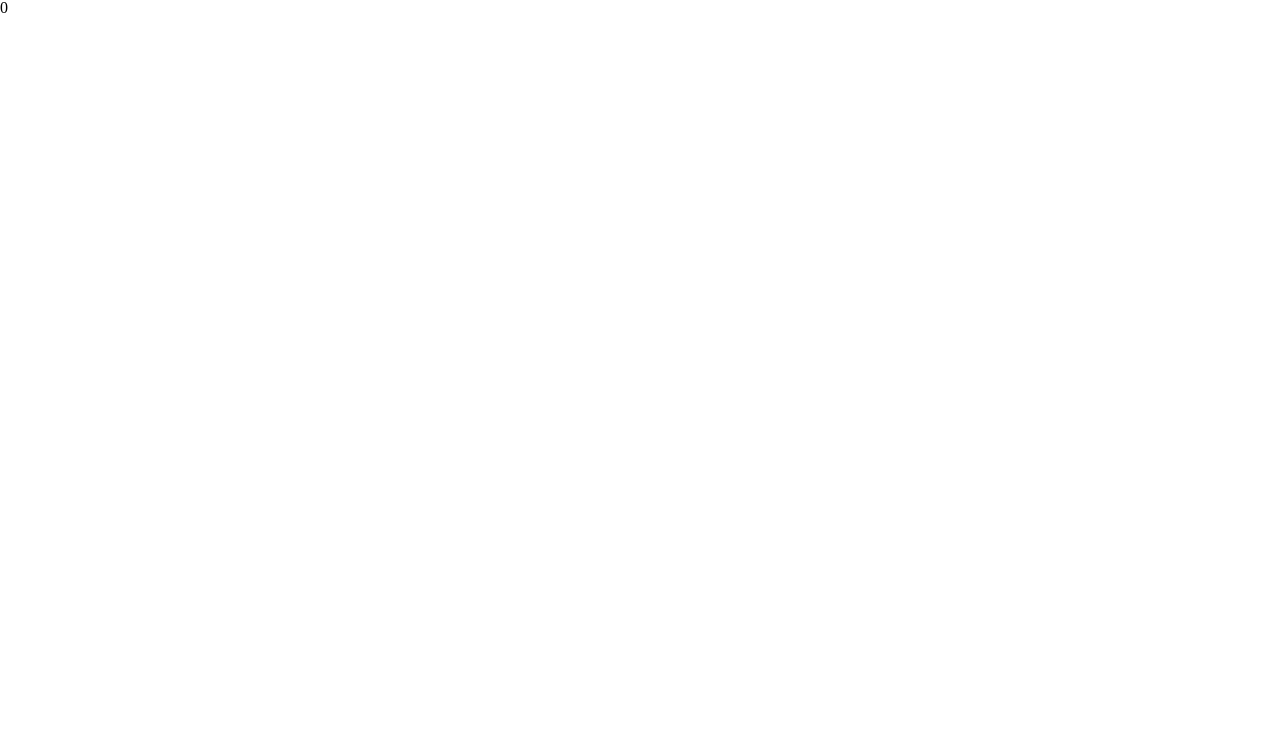
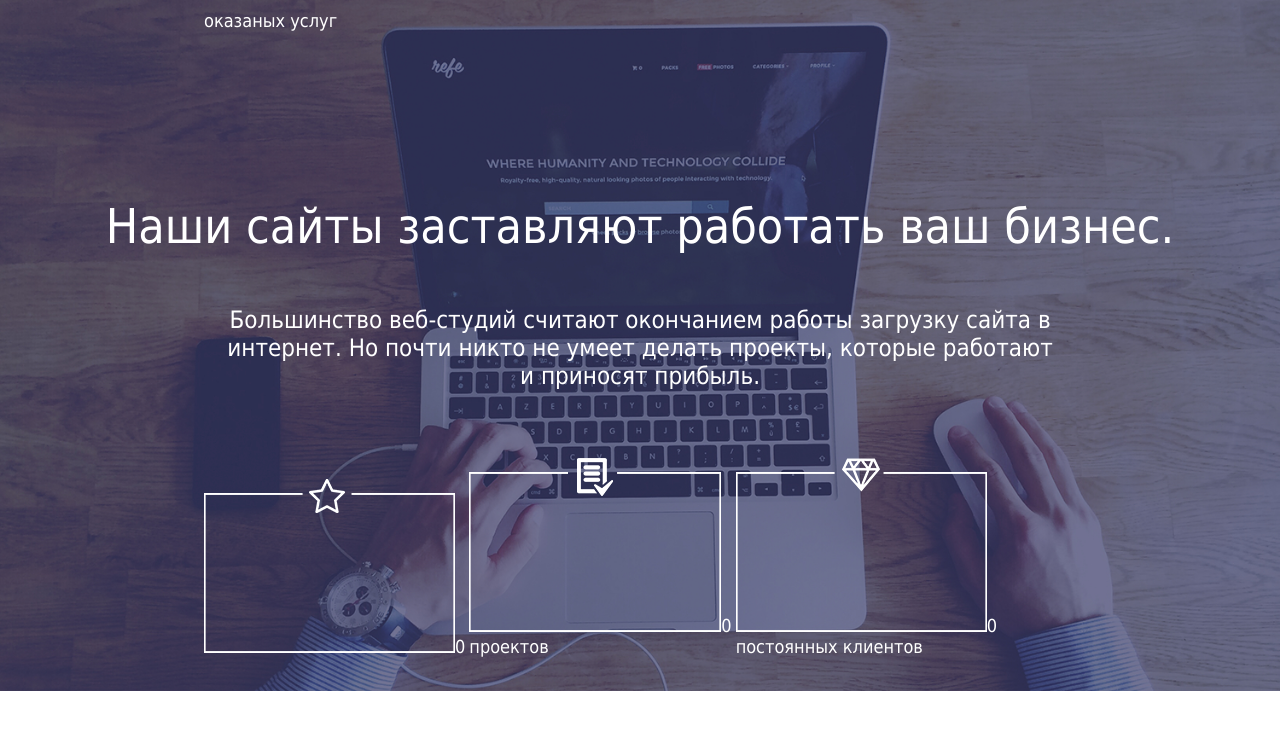
Before and after one commit to Aleks386/WebAgency, a plain HTML site: page index.html in a window 1280 px wide. Drawn offline with Linux system fonts and the light colour scheme.

Commit message:
new changes

```diff
--- a/css/styles.css
+++ b/css/styles.css
@@ -46,3 +46,45 @@ table {
 }
 
 /*-------- сброс стилей ----------*/
+
+.first_block {
+	color: white;
+	height: 950px;
+	background: url(../images/first_bg.jpg) no-repeat center top;
+	background-size: 100%;
+	padding-top: 198px;
+}
+
+.h1_first_block{
+
+	font: 48px Parangon530C, Tahoma;
+	text-align: center;
+}
+
+.p_first_block{
+	width: 	831px;
+	font: 24px PTSans, Tahoma;
+	text-align: center;
+	margin: 0 auto;
+	margin-top: 52px;
+}
+
+.first_block_forms{
+	width: 872px;
+	margin: 68px auto;
+}
+
+
+
+.first_block_forms div{
+	display: inline-block;
+	margin: 0 auto;
+	font: 18px PTSans, Tahoma;
+}
+
+
+.form1 p{
+	position: absolute;
+	top: 10px;
+
+}
--- a/index.html
+++ b/index.html
@@ -8,8 +8,18 @@
 	<script type="text/javascript" src="js/script.js" defer></script>
 </head>
 <body>
-<div>
-	<p id="num">0</p>
-</div>
+	<div class="main">
+	<section id="first">
+	<div class="first_block">
+		<h1 class="h1_first_block">Наши сайты заставляют работать ваш бизнес.</h1>
+		<p class="p_first_block">Большинство веб-студий считают окончанием работы загрузку сайта в интернет. Но почти никто не умеет делать проекты, которые работают и приносят прибыль.</p>
+		<div class="first_block_forms">
+		<div class="form1"><img src="./images/form1.png"><span id="one">0</span><p>оказаных услуг</p></div>
+		<div class="form2"><img src="./images/form2.png"><span>0</span><p>проектов</p></div>
+		<div class="form3"><img src="./images/form3.png"><span>0</span><p>постоянных клиентов</p></div>
+		</div>
+	</div>
+	</section>
+	</div>
 </body>
 </html>
--- a/js/script.js
+++ b/js/script.js
@@ -1,19 +1,14 @@
-var char = document.getElementById('num').innerHTML;
+//   window.onload = function() {
+
+// var first, second;
+
+// first = document.getElementById('one');
 
 
-function run() {
-    // run this code
-
-    setTimeout(afterTwoSeconds, 2000);
-}
-
-function afterTwoSeconds (){
-	for (var i = 0; i > 525; ++i) {
-	console.log(i);
-	}
+// var arr = ["Яблоко", "Апельсин", "Груша"];
 
 
-
-}
-
-run();
+// for (var i = 0; i < arr.length; i++) {
+//   first.innerHTML = arr[i];
+// }
+// }
```
Also changed, not shown: images/first_bg.jpg (added), images/form1.png (added), images/form2.png (added), images/form3.png (added).
